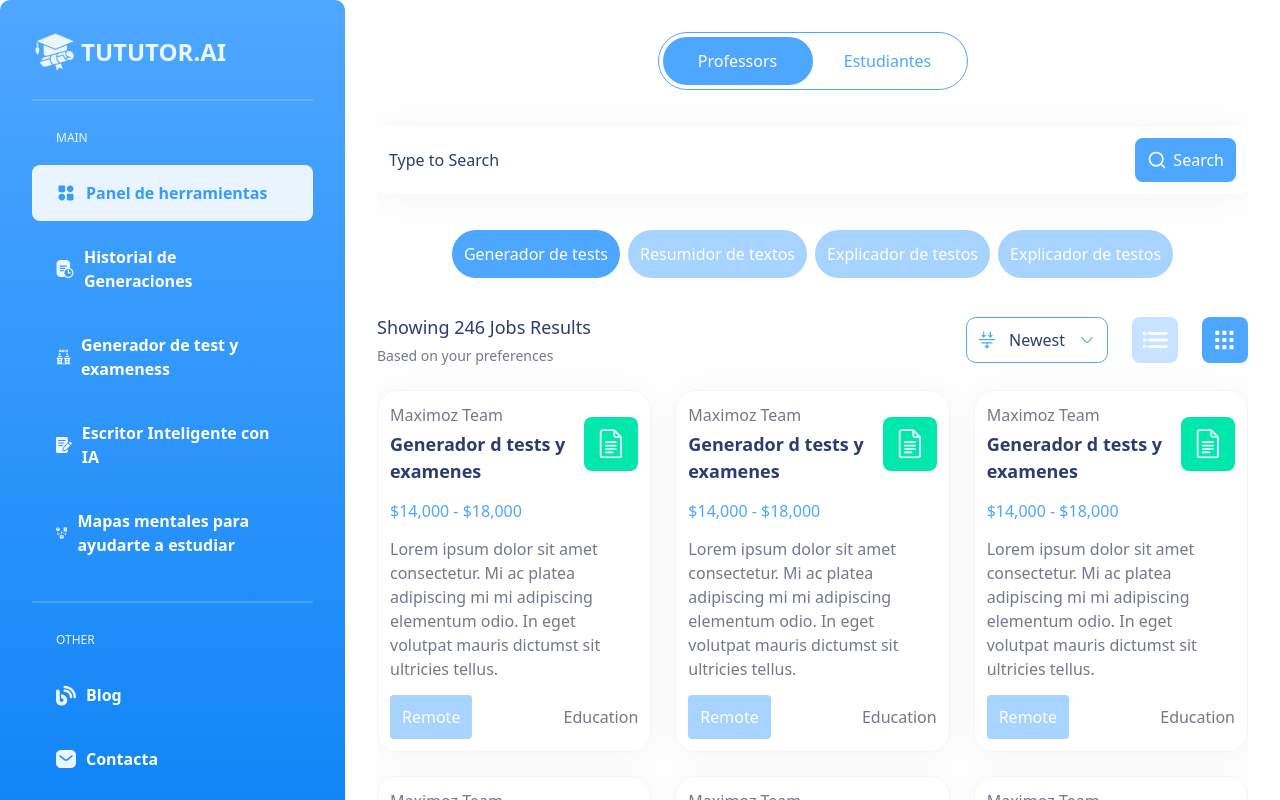
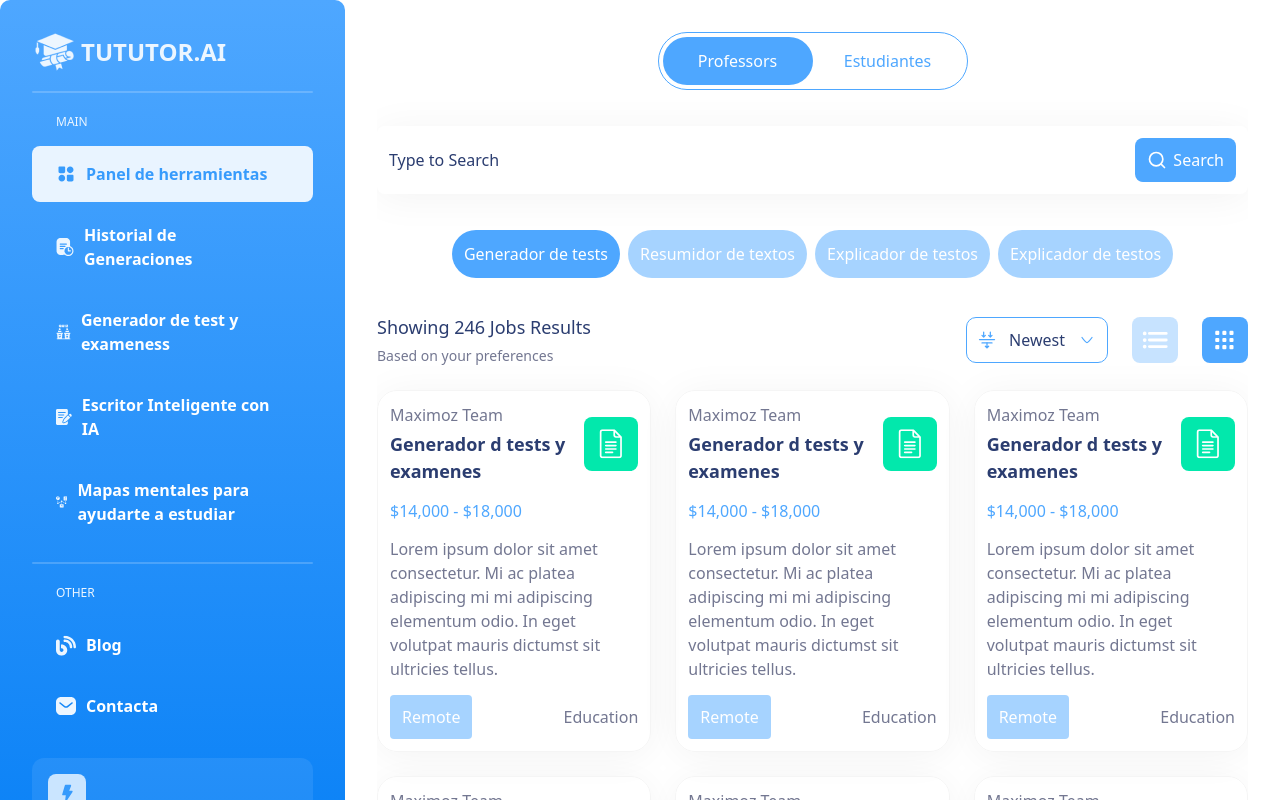
Before and after one commit to UbaidullahMOmer/tututor.ai, a React (Create React App) app: page / in a window 1280 px wide. Shown: the top 800 px of the page. Built offline with nearby package versions, Linux system fonts and the light colour scheme.

Commit message:
Update Sidebar.jsx

```diff
--- a/src/app/components/sidebar/Sidebar.jsx
+++ b/src/app/components/sidebar/Sidebar.jsx
@@ -15,7 +15,7 @@ function Sidebar() {
     <>
       <div className="h-fit ">
         <div className="flex h-full w-[345px] flex-col items-start justify-between rounded-[10px] bg-gradient-to-b gap-[24px] from-[#4EA7FF] to-[#007CF5] p-[32px]">
-          <div className="flex w-full flex-col items-start gap-[28px]">
+          <div className="flex w-full flex-col items-start gap-[20px]">
             <div className="flex items-center gap-[6px]">
                 <img src="./assets/logo.png" alt="" />
               <span className="text-[24px] font-[700] uppercase text-[#ECF6FF]">
@@ -23,7 +23,7 @@ function Sidebar() {
               </span>
             </div>
             <div className="h-[2px] w-full rounded-full bg-[#FFFFFF30]"></div>
-            <div className="flex w-full flex-col gap-[8px]">
+            <div className="flex w-full flex-col gap-[5px]">
               <span className="mb-[10px] text-[12px] uppercase text-[#ECF6FF] px-[24px]">
                 Main
               </span>
@@ -59,7 +59,7 @@ function Sidebar() {
               </div>
             </div>
             <div className="h-[2px] w-full rounded-full bg-[#FFFFFF30]"></div>
-            <div className="flex w-full flex-col gap-[8px]">
+            <div className="flex w-full flex-col gap-[5px]">
               <span className="mb-[10px] text-[12px] uppercase text-[#ECF6FF] px-[24px]">
                 OTHER
               </span>
```
